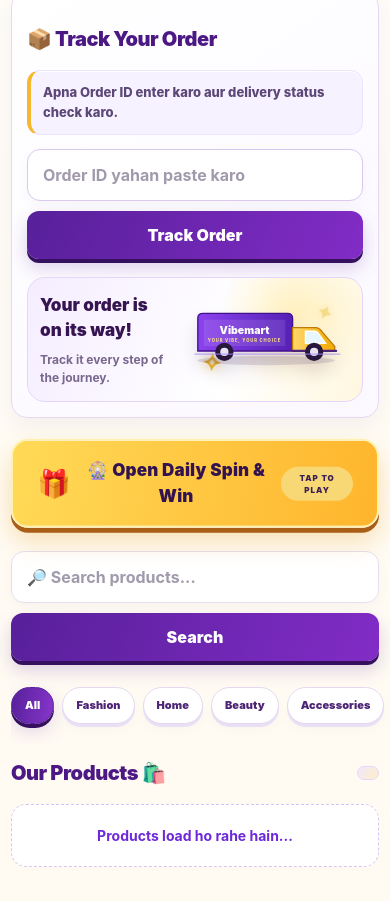
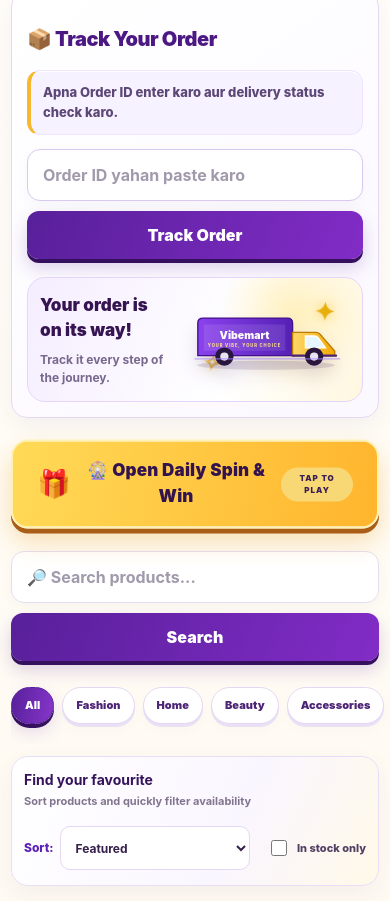
Before and after one commit to mastermk106-dotcom/vibemart.pk, a plain HTML site: page index.html in a window 390 px wide. Shown: the part 2423-3324 px from the top of the page. Drawn offline with Linux system fonts and the light colour scheme; no server answers.

Commit message:
Update index.html

```diff
--- a/index.html
+++ b/index.html
@@ -536,6 +536,33 @@ header{background:linear-gradient(110deg,#fff,#fbf7ff 70%,#fff9e9);border-bottom
   }
 }
 
+
+/* VIBEMART POLISH PACK — refined shop toolbar, soft depth and quick navigation */
+.vm-shop-tools{display:flex;align-items:center;justify-content:space-between;gap:14px;margin:12px 0 18px;padding:14px 16px;border:1px solid #e9def8;border-radius:17px;background:linear-gradient(115deg,#fff 0%,#faf6ff 60%,#fff9e8 100%);box-shadow:0 8px 24px rgba(49,22,83,.055)}
+.vm-shop-tools-copy{display:flex;flex-direction:column;gap:3px;min-width:0}
+.vm-shop-tools-copy strong{font-size:14px;color:#35145c}
+.vm-shop-tools-copy small{font-size:11px;color:#82758f}
+.vm-shop-tools-actions{display:flex;align-items:center;gap:12px;flex-wrap:wrap}
+.vm-sort-label{display:flex;align-items:center;gap:7px;font-size:12px;font-weight:800;color:#5b21b6;white-space:nowrap}
+.vm-sort-label select{width:auto;min-width:155px;padding:9px 30px 9px 10px;border:1px solid #e5d8f6;border-radius:10px;background:#fff;color:#35204b;font-size:12px;font-weight:700}
+.vm-stock-toggle{display:flex;align-items:center;gap:7px;font-size:12px;font-weight:800;color:#514064;white-space:nowrap}
+.vm-stock-toggle input{width:16px;height:16px;accent-color:#6d28d9}
+#vmBackTop{position:fixed;right:18px;bottom:18px;z-index:80;width:46px;height:46px;padding:0;border:1px solid #ffffff80;border-radius:15px;background:linear-gradient(145deg,#7c3aed,#4c1d95);color:#fff;font-size:25px;box-shadow:0 8px 22px #32105240;opacity:0;visibility:hidden;transform:translateY(8px);transition:opacity .2s,transform .2s,visibility .2s}
+#vmBackTop.vm-visible{opacity:1;visibility:visible;transform:translateY(0)}
+#products .product,#wishlistProducts .product{border:1px solid #ece5f5;box-shadow:0 8px 22px rgba(45,20,75,.055);transition:border-color .2s,box-shadow .2s,transform .2s}
+#products .product:hover,#wishlistProducts .product:hover{border-color:#d6c2f2;box-shadow:0 13px 28px rgba(45,20,75,.10)}
+#products .product > img,#wishlistProducts .product > img{border-right:1px solid #f0e9f8}
+#shop .sectionhead{margin:12px 0}
+@media(max-width:650px){
+ .vm-shop-tools{align-items:flex-start;flex-direction:column;padding:12px}
+ .vm-shop-tools-actions{width:100%;justify-content:space-between;gap:8px}
+ .vm-sort-label{flex:1;min-width:0}
+ .vm-sort-label select{flex:1;min-width:0;max-width:190px}
+ .vm-stock-toggle{font-size:11px}
+ #vmBackTop{right:12px;bottom:12px;width:42px;height:42px}
+}
+@media(prefers-reduced-motion:reduce){#vmBackTop{transition:none}}
+
 </style>
 </head>
 <body>
@@ -612,6 +639,21 @@ header{background:linear-gradient(110deg,#fff,#fbf7ff 70%,#fff9e9);border-bottom
  <div class="categories" id="categories">
   <button class="active" data-cat="All">All</button><button data-cat="Fashion">Fashion</button><button data-cat="Home">Home</button><button data-cat="Beauty">Beauty</button><button data-cat="Accessories">Accessories</button><button data-cat="Electronics">Electronics</button><button data-cat="Other">Other</button>
  </div>
+
+ <section class="vm-shop-tools" aria-label="Product display options">
+  <div class="vm-shop-tools-copy"><strong>Find your favourite</strong><small>Sort products and quickly filter availability</small></div>
+  <div class="vm-shop-tools-actions">
+   <label class="vm-sort-label" for="sortProducts">Sort:
+    <select id="sortProducts" aria-label="Sort products">
+     <option value="featured">Featured</option>
+     <option value="low">Price: Low to High</option>
+     <option value="high">Price: High to Low</option>
+     <option value="az">Name: A to Z</option>
+    </select>
+   </label>
+   <label class="vm-stock-toggle"><input id="inStockOnly" type="checkbox"> In stock only</label>
+  </div>
+ </section>
  <section id="shop">
   <div class="sectionhead"><h2>Our Products 🛍️</h2><span id="productCount"></span></div>
   <div id="status">Products load ho rahe hain...</div>
@@ -676,6 +718,7 @@ header{background:linear-gradient(110deg,#fff,#fbf7ff 70%,#fff9e9);border-bottom
  </section>
 </main>
 <footer>© <span id="year"></span> Vibemart.pk · Your Vibe, Your Choice!</footer>
+<button type="button" id="vmBackTop" aria-label="Back to top" title="Back to top">↑</button>
 
 <div class="modal hidden" id="authModal" role="dialog" aria-modal="true">
  <div class="modalbox">
@@ -1060,7 +1103,12 @@ async function loadProducts(){
 
 /* PRODUCTS — Add to Cart button is explicitly appended to the card */
 function renderProducts(){
- const list=allProducts.filter(p=>(activeCategory==="All"||p.category===activeCategory)&&(productName(p)+" "+safeText(p.description)+" "+safeText(p.category)).toLowerCase().includes(searchText.toLowerCase()));
+ let list=allProducts.filter(p=>(activeCategory==="All"||p.category===activeCategory)&&(productName(p)+" "+safeText(p.description)+" "+safeText(p.category)).toLowerCase().includes(searchText.toLowerCase()));
+ if($("inStockOnly")?.checked)list=list.filter(p=>Number(p.stock)>0);
+ const sortMode=$("sortProducts")?.value||"featured";
+ if(sortMode==="low")list.sort((a,b)=>effectivePrice(a)-effectivePrice(b));
+ else if(sortMode==="high")list.sort((a,b)=>effectivePrice(b)-effectivePrice(a));
+ else if(sortMode==="az")list.sort((a,b)=>productName(a).localeCompare(productName(b)));
  $("productCount").textContent=list.length+" products";$("products").replaceChildren();
  if(!list.length){const x=document.createElement("div");x.className="panel";x.textContent="Is category mein abhi products nahi mile.";$("products").append(x);return}
  list.forEach(p=>{
@@ -1106,6 +1154,8 @@ $("categories").onclick=e=>{const b=e.target.closest("button[data-cat]");if(!b)r
 function searchProducts(){searchText=$("search").value.trim();renderProducts()}
 $("searchBtn").onclick=searchProducts;
 $("search").onkeydown=e=>{if(e.key==="Enter")searchProducts()};
+$("sortProducts").onchange=renderProducts;
+$("inStockOnly").onchange=renderProducts;
 
 /* CUSTOMER REVIEWS */
 async function loadReviewSummary(productId){
@@ -1866,5 +1916,17 @@ document.addEventListener("DOMContentLoaded", function () {
 });
 </script>
 
+
+<script>
+(function(){
+ const button=document.getElementById("vmBackTop");
+ if(!button)return;
+ const update=()=>button.classList.toggle("vm-visible",window.scrollY>420);
+ window.addEventListener("scroll",update,{passive:true});
+ button.addEventListener("click",()=>window.scrollTo({top:0,behavior:"smooth"}));
+ update();
+})();
+</script>
+
 </body>
 </html>
```
